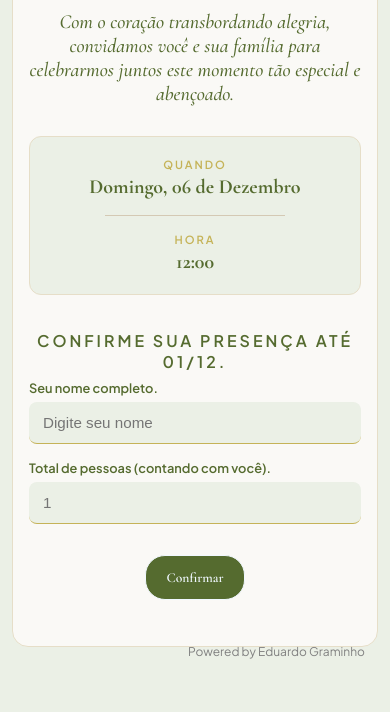
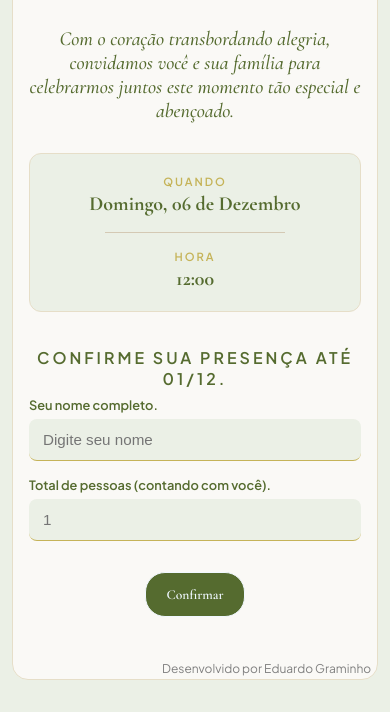
Before and after one commit to Eduardo-Graminho/Convite-v-Vera, a plain HTML site: page index.html in a window 390 px wide. Shown: the part 356-1068 px from the top of the page. Before the commit the page ends 1035 px from the top, so only its background shows below. Drawn offline with nearby package versions, Linux system fonts and the light colour scheme.

Commit message:
Ajustes no @media (max-width: 600px)

```diff
--- a/index.html
+++ b/index.html
@@ -3,11 +3,12 @@
 <html lang="pt-BR">
 <head>
     <meta charset="UTF-8">
+    <link rel="stylesheet" href="style.css">
     <link rel="preconnect" href="https://fonts.googleapis.com">
     <link rel="preconnect" href="https://fonts.gstatic.com" crossorigin>
     <link href="https://fonts.googleapis.com/css2?family=Cormorant+Garamond:ital,wght@0,600;0,700;1,500&family=Plus+Jakarta+Sans:wght@400;500;600&display=swap" rel="stylesheet">
     <link href="https://fonts.googleapis.com/css2?family=Great+Vibes&display=swap" rel="stylesheet">
-    <link rel="stylesheet" href="style.css">
+
 
     <meta name="viewport" content="width=device-width, initial-scale=1.0">
     <title>Convite de aniversário</title>
@@ -70,7 +71,7 @@
         <!--Fim da parte principal do site-->
 
         <p class="rodape">
-        <a href="https://github.com/Eduardo-Graminho" target="_blank">Powered by Eduardo Graminho</a>
+        <a href="https://github.com/Eduardo-Graminho" target="_blank">Desenvolvido por Eduardo Graminho</a>
         </p>
     </div>
     <script src="script.js"></script>
--- a/style.css
+++ b/style.css
@@ -138,11 +138,11 @@ h1 {
 
 /* Mensagem de CONFIRME SUA PRESENÇA */
 .confirme_sua_presenca {
-    font
+
     font-size: 1rem;     /* texto pegqueno e delicado */
     letter-spacing: 3px;     /* Espaçamento entre as letras */
-    color: var(--cor-verde);
-    font-weight: 600;
+    color:var(--cor-verde);
+    font-weight:600;
     margin-bottom: 8px;
 }
 
@@ -208,9 +208,9 @@ h1 {
     color: inherit;
     text-decoration: none;
     display: flex;
-    margin: 0 -4px -37px auto;
+    margin: 0 -12px -38px auto;
     margin-top: 1.75rem;
-    max-width: 177px;
+    max-width: 211px;
     color:gray;
     font-size: 0.75rem;
 }
@@ -231,12 +231,12 @@ h1 {
         padding: 12px; /* Diminui a marger externa */
     }
     .convite-card {
-        padding: 24px 16px; /* Dá mais espaço para os textos não colarem nas bordas */
+        padding: 41px 16px; /* Dá mais espaço para os textos não colarem nas bordas */
         width: 100%;
     }
 
 
-/* Coloca QUANDO e HORA um embaixo do outro para não ficar colado lado a lado */
+    /* Coloca QUANDO e HORA um embaixo do outro para não ficar colado lado a lado */
     .bloco-data-hora {
         flex-direction: column;
         gap: 16px;
@@ -249,6 +249,4 @@ h1 {
         height: 1px;
         margin: 0 auto;
     }
-
-
 }
```
